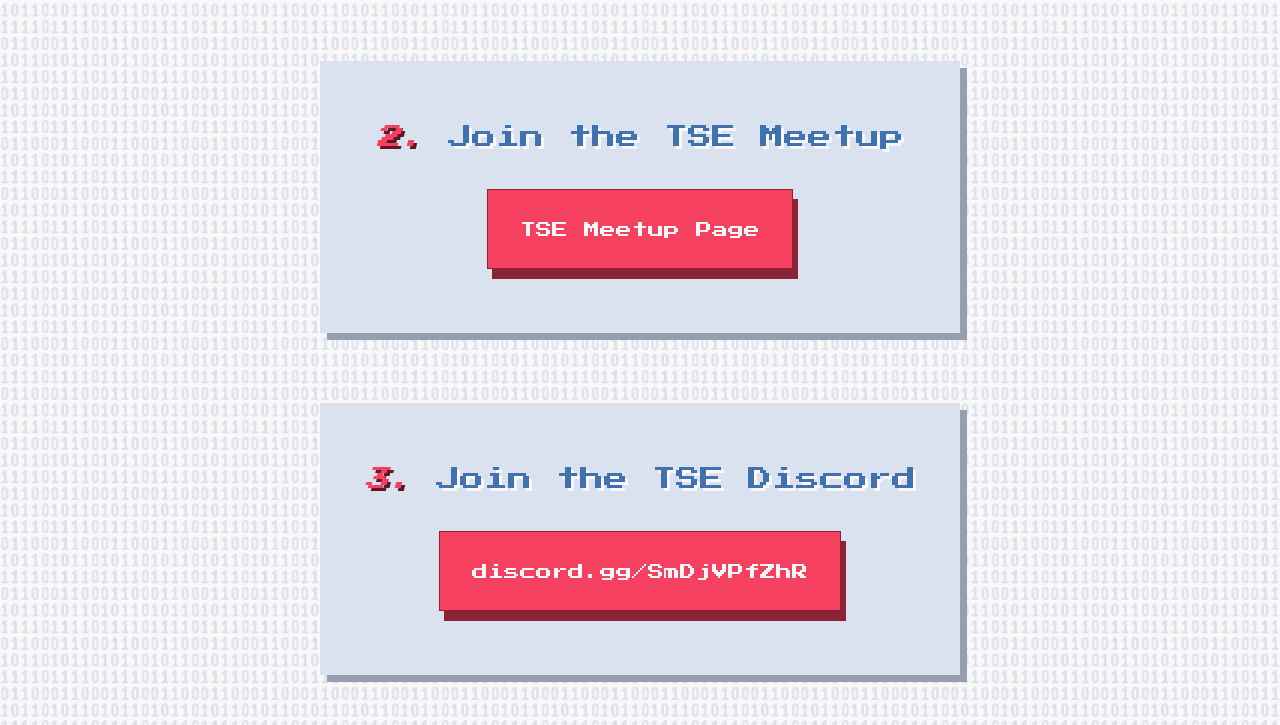
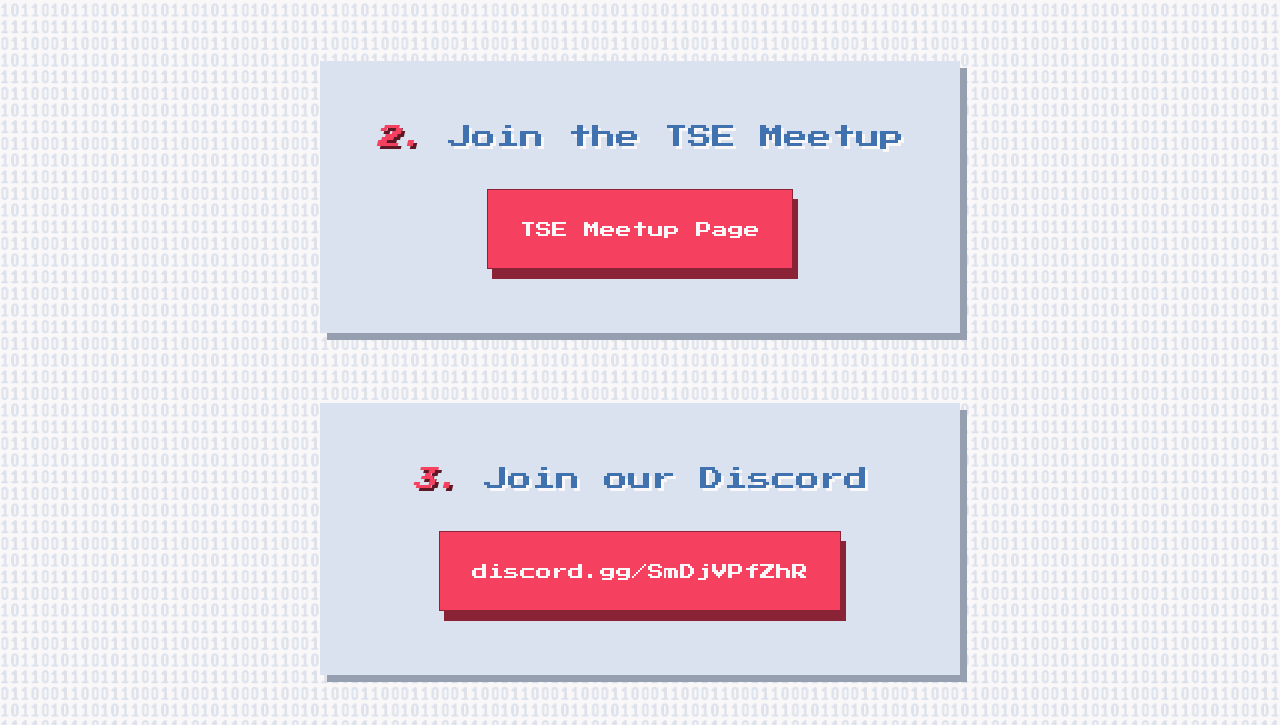
Before and after one commit to masoumim/toronto-stack-exchange, a plain HTML site: page index.html in a window 1280 px wide. Shown: the part 5867-6592 px from the top of the page. Drawn offline with Linux system fonts and the light colour scheme.

Commit message:
Slight change to Discord link wording

```diff
--- a/index.html
+++ b/index.html
@@ -136,11 +136,11 @@
             </div>
             <div class="discord">
                 <div class="step-3-big">
-                <h2><i>3.</i> Join the TSE Discord</h2>
+                <h2><i>3.</i> Join our Discord</h2>
                 </div>
                 <div class="step-3-small">
                     <i>3.</i>
-                    <h2>Join the TSE Discord</h2>
+                    <h2>Join our Discord</h2>
                 </div>
                 <a href="https://discord.gg/SmDjVPfZhR" class="discord-button-large">discord.gg/SmDjVPfZhR</a>
                 <a href="https://discord.gg/SmDjVPfZhR" class="discord-button-small">TSE Discord</a>
```
